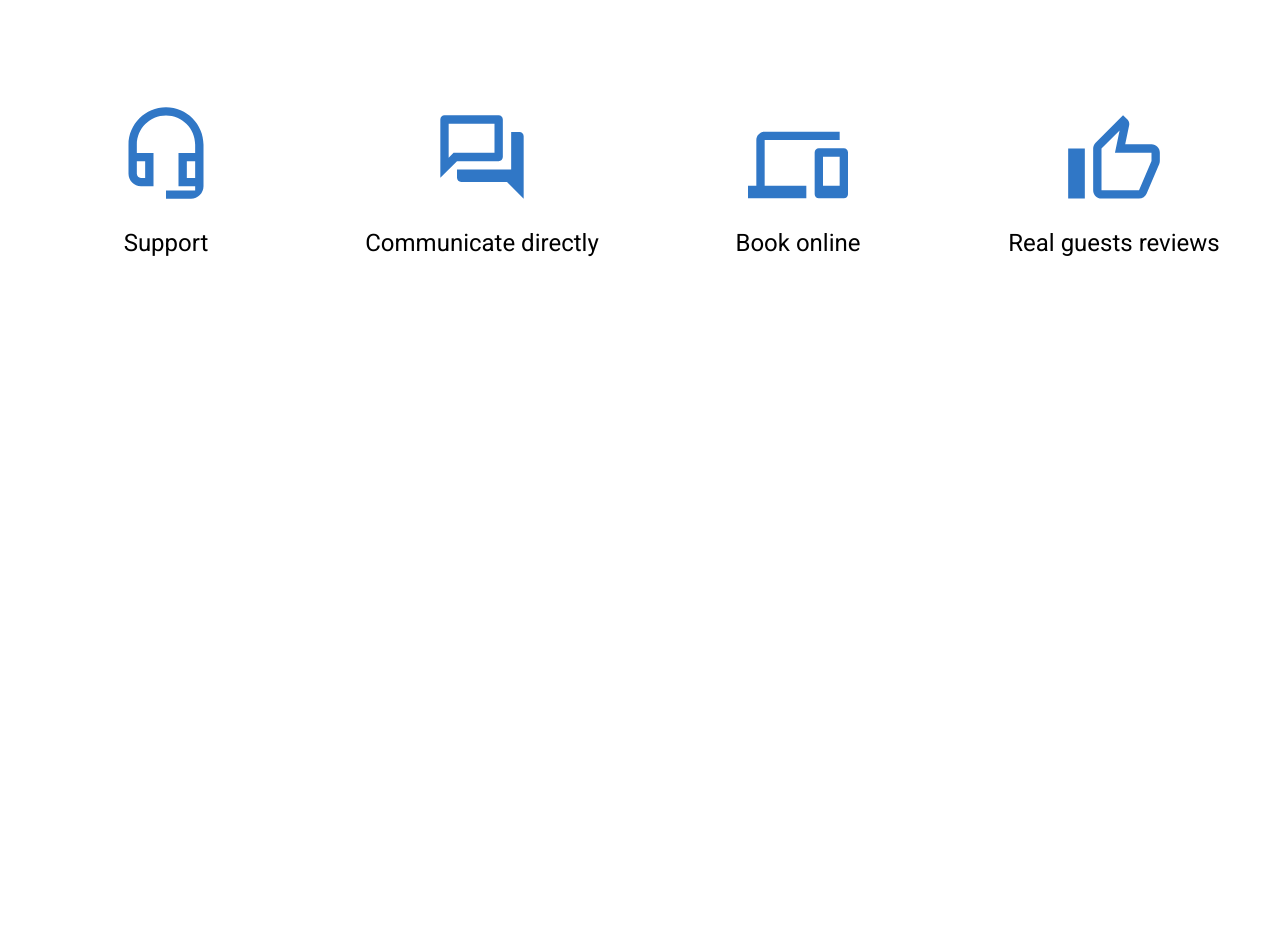
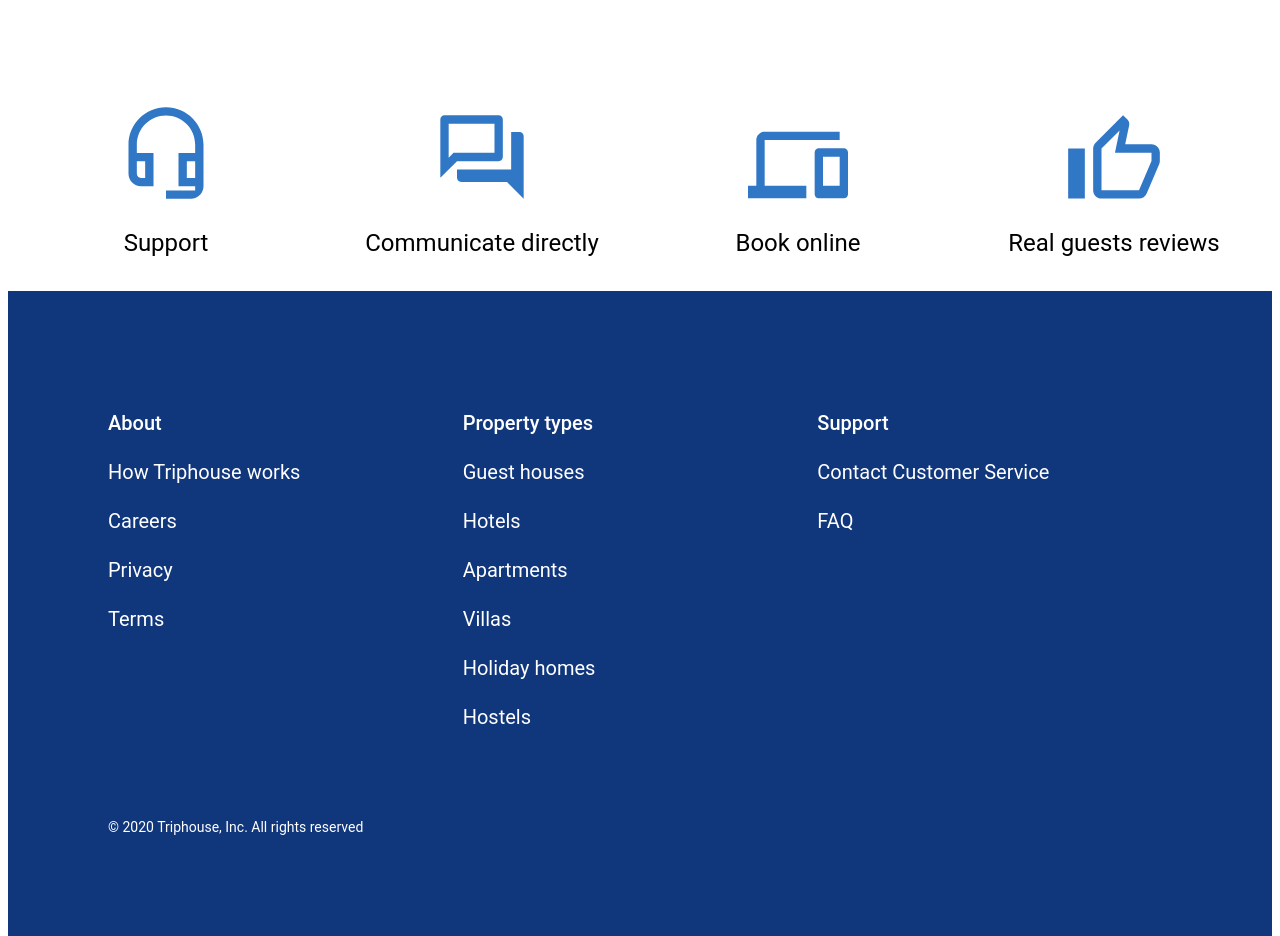
Before and after one commit to Hashlemon/if-html, a plain HTML site: page index.html in a window 1280 px wide. Shown: the part 209-1145 px from the top of the page. Before the commit the page ends 800 px from the top, so only its background shows below. Drawn offline with Linux system fonts and the light colour scheme; a web font is replaced by a local one.

Commit message:
DELETE unusable classes

```diff
--- a/css/styles.css
+++ b/css/styles.css
@@ -1,4 +1,18 @@
-* {  font-family: 'Roboto', sans-serif;
+/*@font-face {
+    font-family: "Roboto";
+    src: url("./fonts/roboto.woff2") format("woff2");
+}
+*/
+
+@font-face {
+    font-family: "Roboto";
+    font-style: normal;
+    font-weight: 400;
+    src: url("https://fonts.gstatic.com/s/roboto/v20/KFOmCnqEu92Fr1Mu7GxKOzY.woff2") format('woff2');
+}
+
+
+body { font-family: "Roboto", sans-serif;
     background-color: #FFFFFF;
     text-align: center;}
 
@@ -17,13 +31,12 @@
     margin: 10px;
 }
 
-.box-1, .box-2, .box-3, .box-4{
+.box-1 {
     flex: 1;
 }
 
 .heading {
     display: inline-block;
-    horiz-align: center;
     margin-top: 120px;
     margin-bottom: 100px;
 }
@@ -39,3 +52,40 @@
     height: 4px;
     background: #F5BD41;
 }
+
+footer {
+
+    padding: 120px 100px 120px;
+    background-color: #10367C;
+    color: #FFFFFF;
+}
+
+.container-footer-flex {
+    display: flex;
+    text-align: left;
+    font-size: 20px;
+
+}
+
+.f-list {
+    list-style-type: none;
+    padding: 0;
+    margin: 0;
+
+
+}
+
+ ul.f-list li {
+    padding-bottom: 25px;
+
+}
+
+li:first-child {
+    font-weight: 500;
+}
+
+.copyleft {
+    font-size: 14px;
+    text-align: left;
+    margin-top: 65px;
+}
--- a/index.html
+++ b/index.html
@@ -5,8 +5,7 @@
     <meta charset="UTF-8">
     <title>What do we offer</title>
     <link rel="stylesheet" href="./css/styles.css">
-    <link rel="preconnect" href="https://fonts.gstatic.com">
-    <link href="https://fonts.googleapis.com/css2?family=Roboto&display=swap" rel="stylesheet">
+
 
 </head>
 
@@ -20,16 +19,51 @@
     <div class="box-1">
         <img src="./images/headphones.svg" alt="support"><p>Support</p>
     </div>
-    <div class="box-2">
+    <div class="box-1">
         <img src="./images/communicate.svg" alt="communicate directly"><p>Communicate directly</p>
     </div>
-    <div class="box-3">
+    <div class="box-1">
         <img src="./images/book.svg" alt="book online"><p>Book online</p>
     </div>
-    <div class="box-4">
+    <div class="box-1">
         <img src="./images/thumb.svg" alt="real guests reviews"><p>Real guests reviews</p>
     </div>
 </div>
+<footer>
+    <div class="container-footer-flex">
+        <div class="box-1">
+            <ul class="f-list">
+                <li>About</li>
+                <li>How Triphouse works</li>
+                <li>Careers</li>
+                <li>Privacy</li>
+                <li>Terms</li>
+                </ul>
 
+        </div>
+        <div class="box-1">
+            <ul class="f-list">
+                <li>Property types</li>
+                <li>Guest houses</li>
+                <li>Hotels</li>
+                <li>Apartments</li>
+                <li>Villas</li>
+                <li>Holiday homes</li>
+                <li>Hostels</li>
+
+
+            </ul>
+        </div>
+        <div class="box-1">
+            <ul class="f-list">
+                <li>Support</li>
+                <li>Contact Customer Service</li>
+                <li>FAQ</li>
+            </ul>
+        </div>
+
+    </div>
+    <div class="copyleft">&#169; 2020 Triphouse, Inc. All rights reserved</div>
+</footer>
 </body>
 </html>
```
Also changed, not shown: css/fonts/roboto.woff2 (added).
